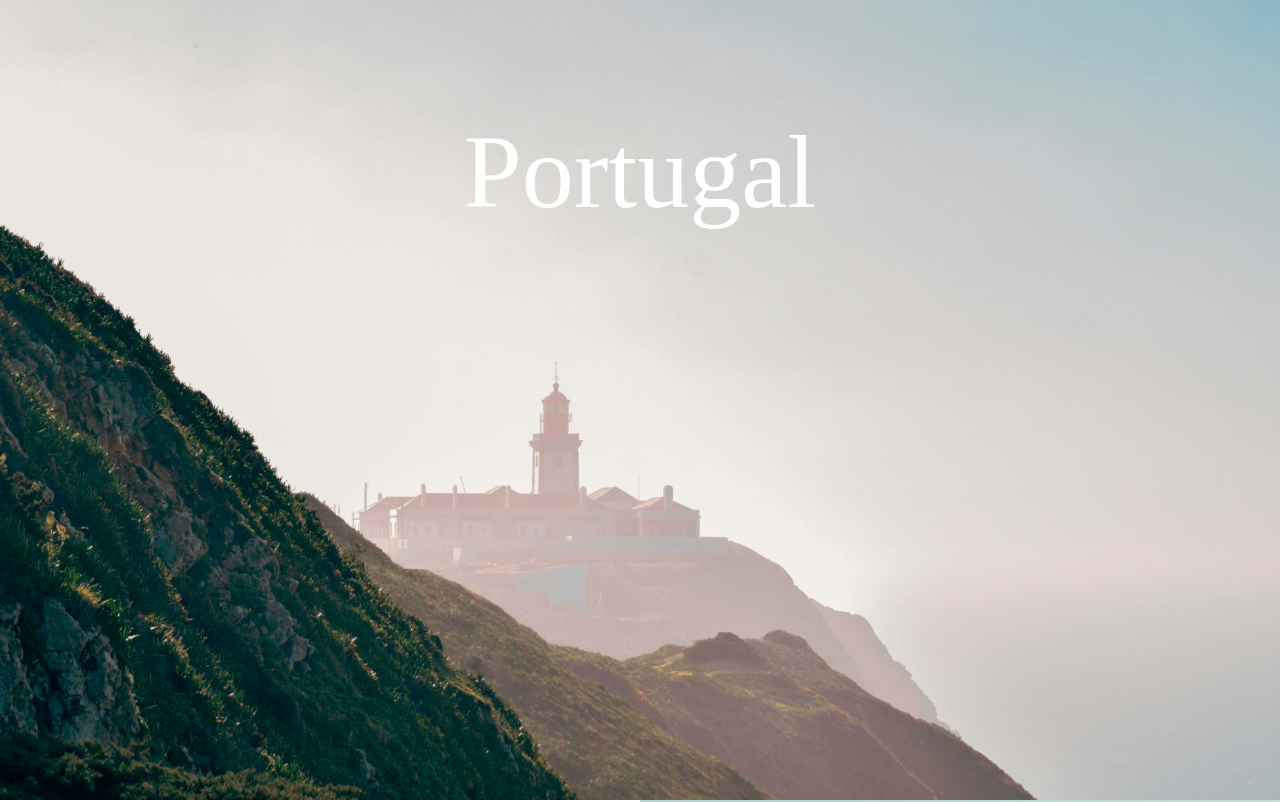
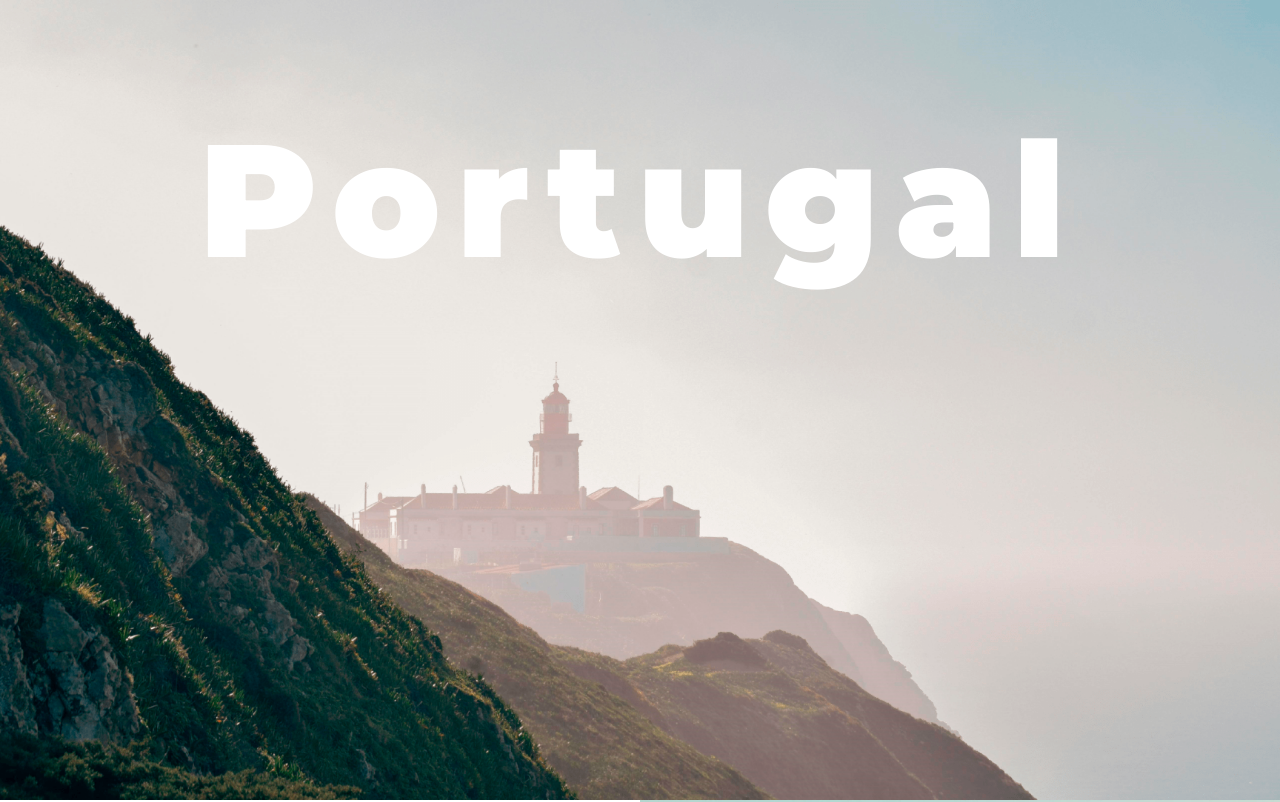
Before and after one commit to and-yevchenko/portugal-travel, a React (Vite) app: page / in a window 1280 px wide. Shown: the top 802 px of the page. Built offline with nearby package versions, Linux system fonts and the light colour scheme.

Commit message:
Add fonts & title animation

```diff
--- a/src/components/Title/Title.css
+++ b/src/components/Title/Title.css
@@ -1,4 +1,12 @@
 .title {
-    font-size: 104px;
-    color: white;
+    font-size: 10rem;
+    font-weight: 900;
+    letter-spacing: 1rem;
+    color: #fff;
+    transition: all 0.5s ease-out;
 }
+.title._active {
+    letter-spacing: -0.75rem;
+    color: #ffffff56;
+    transition: all 1s ease-out;
+}
--- a/src/components/Title/Title.jsx
+++ b/src/components/Title/Title.jsx
@@ -1,8 +1,20 @@
+import { useEffect, useRef } from 'react';
 import './Title.css'
 
 export const Title = ({ children }) => {
 
+    const title = useRef()
+    useEffect(() => {
+        const handleScroll = () => {
+            window.scrollY > 350 ?
+                title.current.classList.add('_active')
+            :
+                title.current.classList.remove('_active')
+        }
+        window.addEventListener('scroll', handleScroll)
+    }, [])
+
     return (
-        <h1 className='title'>{children}</h1>
+        <h1 ref={title} className='title'>{children}</h1>
     )
 }
--- a/src/index.css
+++ b/src/index.css
@@ -1,3 +1,5 @@
+@import url('https://fonts.googleapis.com/css2?family=Montserrat:ital,wght@0,100..900;1,100..900&display=swap');
+
 :root {
   color-scheme: light dark;
   font-synthesis: none;
@@ -6,6 +8,7 @@
   -moz-osx-font-smoothing: grayscale;
   height: 100%;
   width: 100%;
+  font-family: "Montserrat", sans-serif;
   font-size: 100%;
   line-height: 1;
   -webkit-text-size-adjust: 100%;
```
